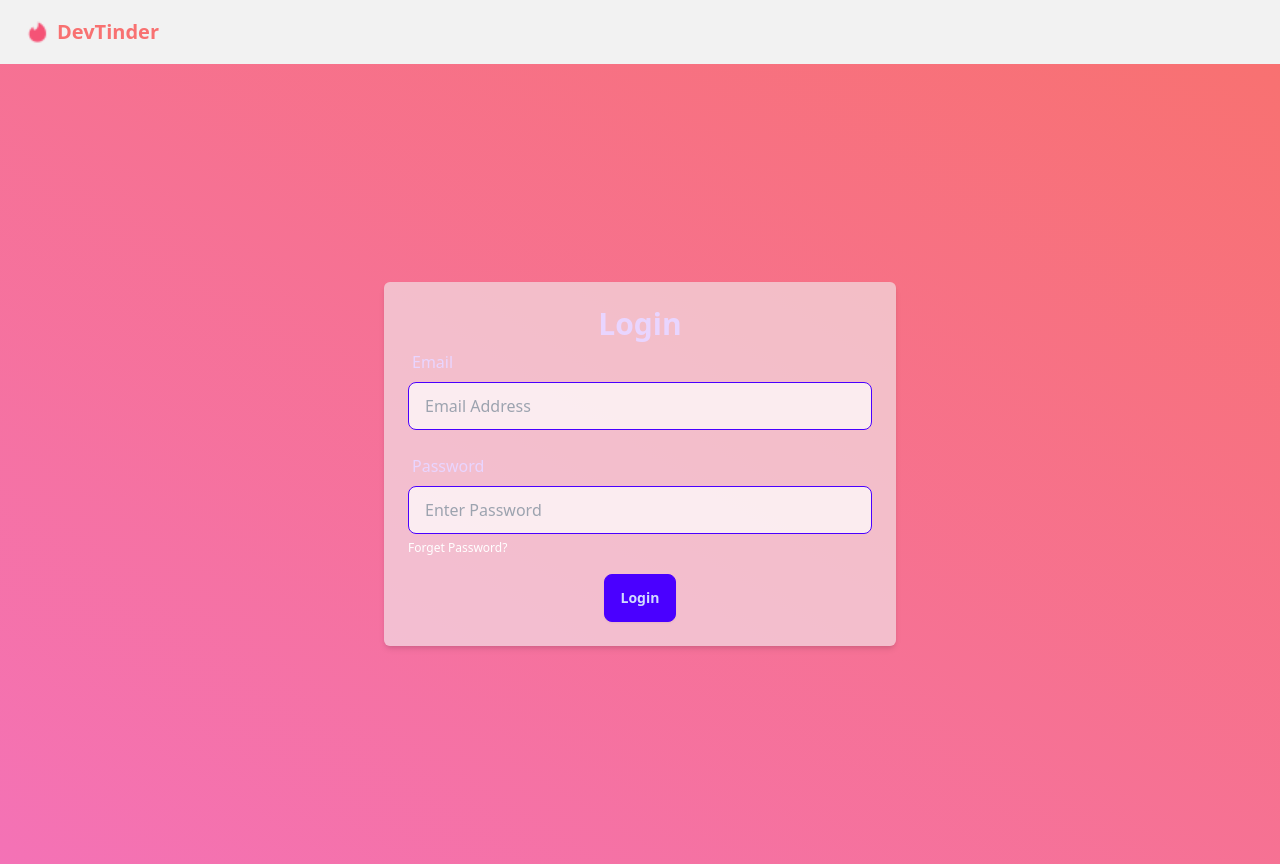
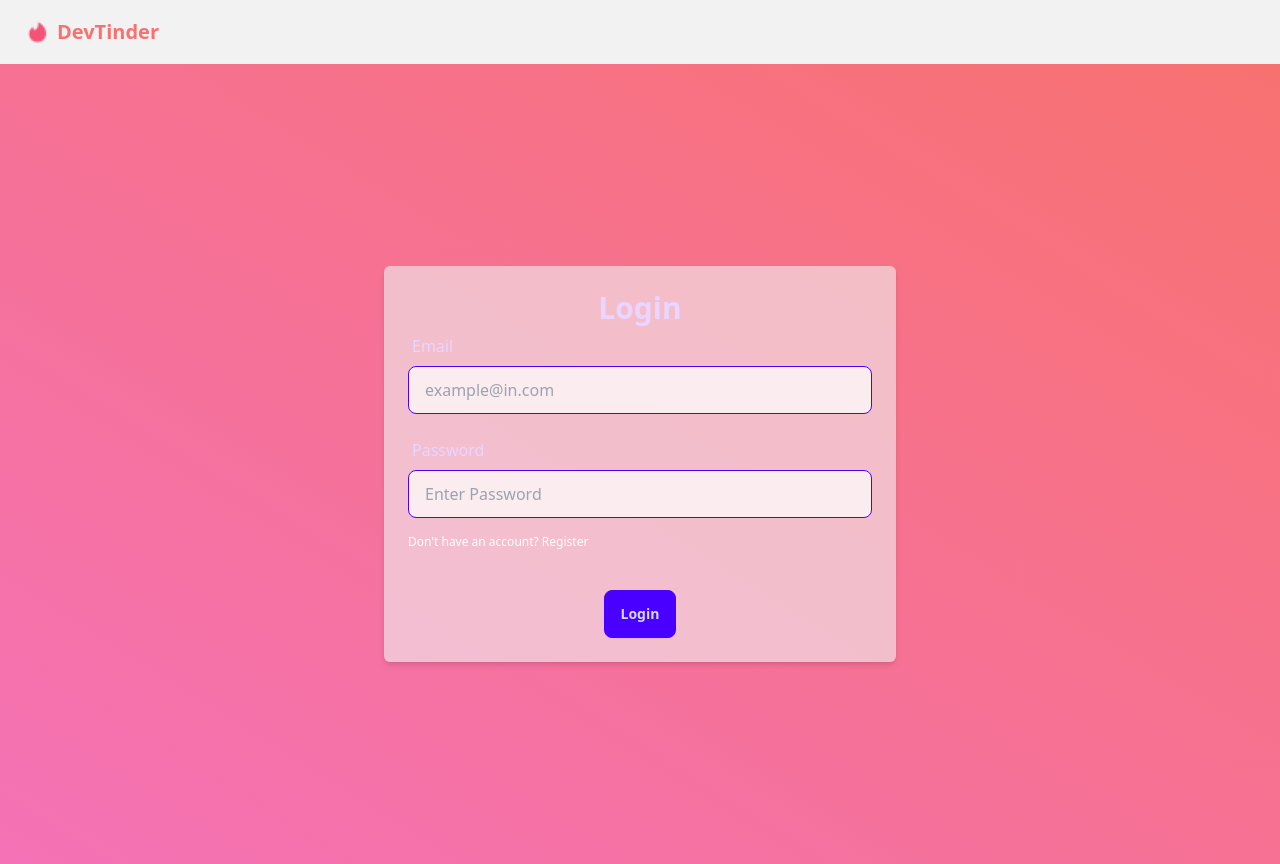
Before and after one commit to Ninad-arakh/devTinder_Front-end, a React (Vite) app: page /login in a window 1280 px wide. Built offline with nearby package versions, Linux system fonts and the light colour scheme; no server answers.

Commit message:
signup added

```diff
--- a/src/components/Login.jsx
+++ b/src/components/Login.jsx
@@ -9,6 +9,10 @@ const Login = () => {
   const [email, setEmail] = useState("");
   const [password, setPassword] = useState("");
   const [error, setError] = useState("");
+  const [firstName, setFirstName] = useState("");
+  const [lastName, setLastName] = useState("");
+  const [isLogin, setIsLogin] = useState(true);
+  const [success, setSuccess] = useState(false);
   const dispatch = useDispatch();
   const navigate = useNavigate();
   const isUser = useSelector((store) => store.user);
@@ -27,6 +31,33 @@ const Login = () => {
       navigate("/");
     } catch (e) {
       setError(e.response.data);
+      setTimeout(() => {
+        setError("");
+      }, 3000);
+    }
+  };
+
+  const signUpHandler = async () => {
+    try{
+      const res = await axios.post(
+        BASE_URL + "signup",
+        { firstName, lastName, email, password },
+        { withCredentials: true }
+      );
+      if (res.status === 200) {
+        setIsLogin(true);
+        setPassword("");
+        setSuccess(true);
+        setTimeout(() => {
+          setSuccess(false);
+        }, 3000);
+      }
+    }catch(err){
+      console.log(err)
+      setError(err.response.data);
+      setTimeout(() => {
+        setError("");
+      }, 3000);
     }
   };
   if (isUser) {
@@ -40,9 +71,42 @@ const Login = () => {
           onSubmit={(e) => e.preventDefault()}
         >
           <h1 className="text-3xl font-semibold text-center  text-purple-200">
-            Login
+            {isLogin ? "Login" : "Sign Up"}
           </h1>
           <form className="space-y-4">
+            {!isLogin && (
+              <>
+                <div>
+                  <label className="label">
+                    <span className="text-base text-purple-200 label-text">
+                      First Name
+                    </span>
+                  </label>
+                  <input
+                    type="text"
+                    value={firstName}
+                    placeholder="Your Name"
+                    className="w-full input input-bordered input-primary bg-opacity-70"
+                    onChange={(e) => setFirstName(e.target.value)}
+                  />
+                </div>
+                <div>
+                  <label className="label">
+                    <span className="text-base text-purple-200 label-text">
+                      Last Name
+                    </span>
+                  </label>
+                  <input
+                    type="text"
+                    value={lastName}
+                    placeholder="Last Name"
+                    className="w-full input input-bordered input-primary bg-opacity-70"
+                    onChange={(e) => setLastName(e.target.value)}
+                  />
+                </div>
+              </>
+            )}
+
             <div>
               <label className="label">
                 <span className="text-base text-purple-200 label-text">
@@ -50,9 +114,9 @@ const Login = () => {
                 </span>
               </label>
               <input
-                type="text"
+                type="email"
                 value={email}
-                placeholder="Email Address"
+                placeholder="example@in.com"
                 className="w-full input input-bordered input-primary bg-opacity-70"
                 onChange={(e) => setEmail(e.target.value)}
               />
@@ -64,23 +128,33 @@ const Login = () => {
                 </span>
               </label>
               <input
-                type="text"
+                type="password"
                 value={password}
                 placeholder="Enter Password"
                 className="w-full input input-bordered input-primary bg-opacity-70"
                 onChange={(e) => setPassword(e.target.value)}
               />
             </div>
-            <a
-              href="#"
-              className="text-xs text-white hover:underline hover:text-blue-200"
+            <p
+              className="text-xs text-white cursor-pointer hover:underline hover:text-blue-200"
+              onClick={() => setIsLogin(!isLogin)}
             >
-              Forget Password?
-            </a>
+              {isLogin
+                ? "Don't have an account? Register"
+                : "Already a User? Login"}
+            </p>
+            {success && (
+              <div className="alert alert-success  text-gray-50 bg-opacity-70">
+                <span>User added successfully, Please Login.</span>
+              </div>
+            )}
             {error && <p className="text-red-500">{error}</p>}
-            <div className="justify-center flex">
-              <button className="btn btn-primary" onClick={loginHnadler}>
-                Login
+            <div className="justify-center flex pt-6">
+              <button
+                className="btn btn-primary"
+                onClick={() => (isLogin ? loginHnadler() : signUpHandler())}
+              >
+                {isLogin ? "Login" : "SignUp"}
               </button>
             </div>
           </form>
```
Also changed, not shown: 1 other file (tests, documents, lock files or other folders).
